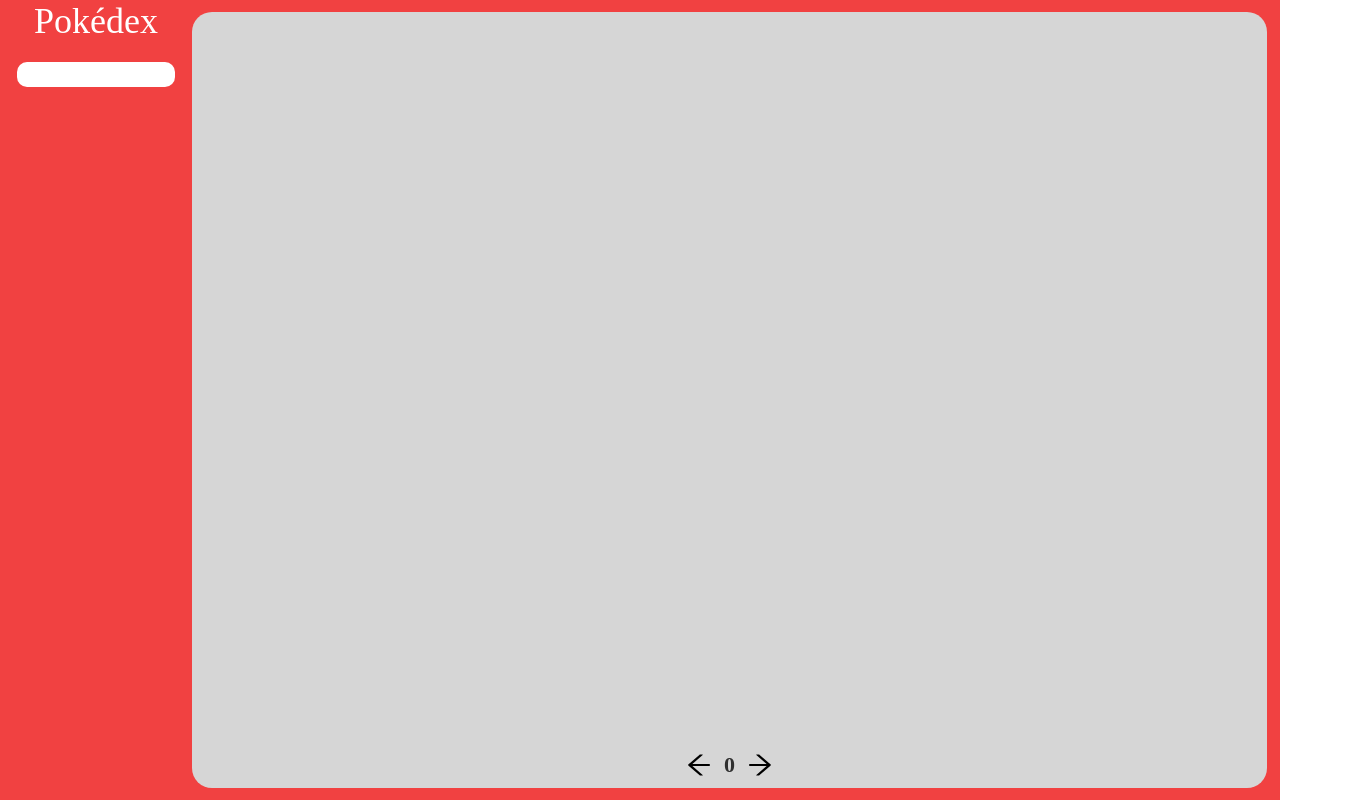
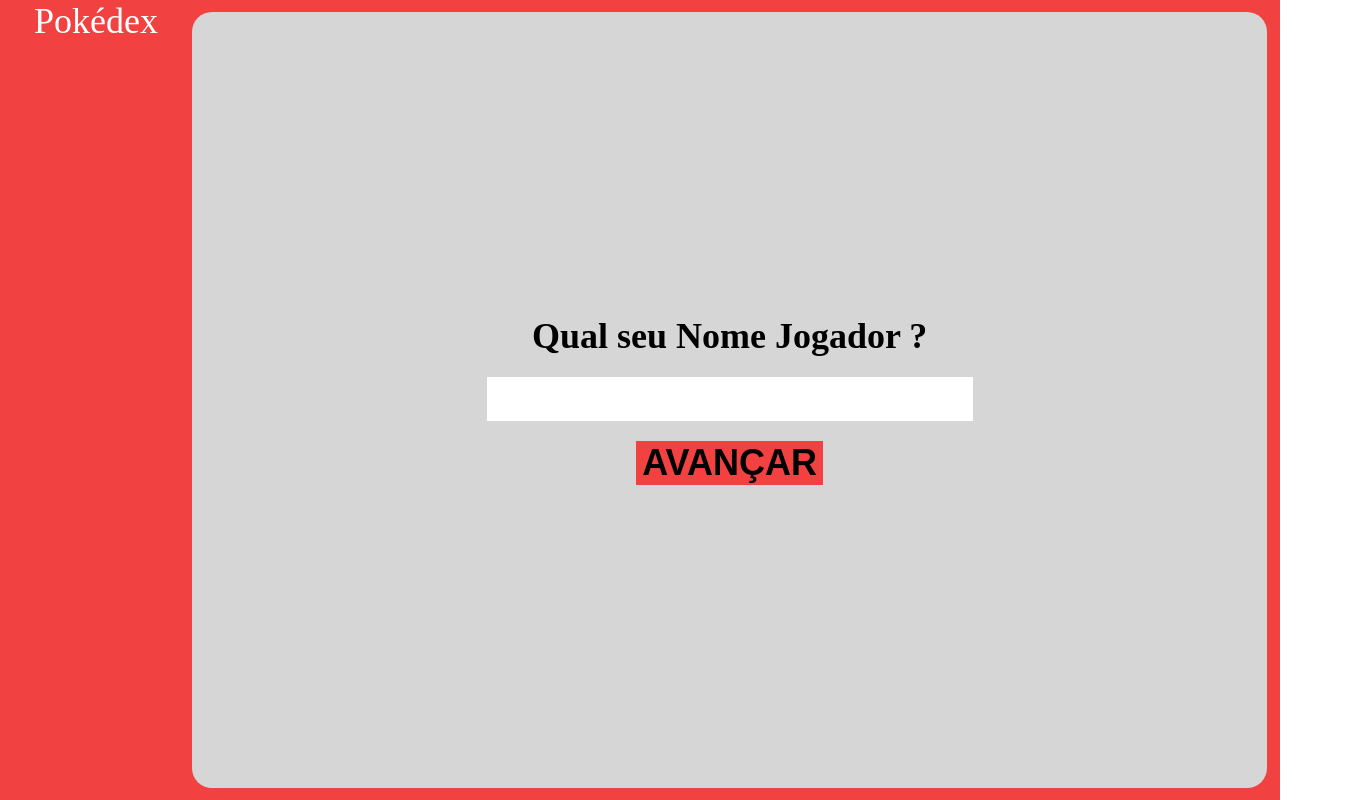
Before and after one commit to snidows/pokedex_front, a React (Create React App) app: page /pokedex in a window 1280 px wide. Shown: the whole page, 1370 px wide, since content can reach past the window. Built offline with nearby package versions, Linux system fonts and the light colour scheme; no server answers.

Commit message:
save state

```diff
--- /dev/null
+++ b/src/components/PlayerName/index.tsx
@@ -0,0 +1,17 @@
+import { BtnInputAction, Container, TextDiv, TextInput } from "./styles";
+
+export const PlayerNameComponent = ({
+  action,
+  getName,
+}: {
+  action: Function;
+  getName: Function;
+}) => {
+  return (
+    <Container>
+      <TextDiv>Qual seu Nome Jogador ?</TextDiv>
+      <TextInput onChange={(e) => {getName(e.target.value)}} />
+      <BtnInputAction onClick={() => {action()}}>AVANÇAR</BtnInputAction>
+    </Container>
+  );
+};
--- /dev/null
+++ b/src/components/PlayerName/styles.tsx
@@ -0,0 +1,41 @@
+import styled from "styled-components"
+import { colors } from "../../shared/colors";
+
+export const Container = styled.div`
+  height: 100vh;
+  width: 100vw;
+  display: flex;
+  flex-direction: column;
+  align-items: center;
+  justify-content:center;
+`;
+export const TextDiv = styled.div`
+  display: flex;
+  flex-direction: column;
+  align-items: center;
+  font-size:36px;
+  font-weight:bold;
+`;
+
+export const TextInput = styled.input`
+  display: flex;
+  flex-direction: column;
+  align-items: center;
+  font-size:36px;
+  font-weight:bold;
+  margin-top:20px;
+  border:0;
+`;
+export const BtnInputAction = styled.button`
+  display: flex;
+  flex-direction: column;
+  align-items: center;
+  font-size:36px;
+  font-weight:bold;
+  border:0;
+  margin-top:20px;
+  background:${colors.red_base};
+  &:hover{
+    background:${colors.red_base_light};
+  }
+`;
--- a/src/entities/PokedexContext.ts
+++ /dev/null
@@ -1,6 +0,0 @@
-import React from "react";
-
-export interface PokedexContextDTO{
-    player:string,
-    setPlayer:React.Dispatch<React.SetStateAction<string>>
-}
--- a/src/pages/Pokedex/index.tsx
+++ b/src/pages/Pokedex/index.tsx
@@ -5,32 +5,77 @@ import {
   Container,
   MenuDiv,
   MenuDivHeader,
-  MenuDivSearch,
 } from "./styles";
 import { usePokedexController } from "./controller/usePokedexController";
 import { NavigatorPokedex } from "../../components/NavigatorPokedex";
 import { ModalComponent } from "../../components/modal";
-import { useNavigate } from "react-router-dom";
+import { useEffect, useState } from "react";
+import { PlayerNameComponent } from "../../components/PlayerName";
 
 export const PokeDexPage = (): JSX.Element => {
-  const { pokemonIcons, nextPageSelect, backPageSelect, pageNumber,showCardPokemon,pokemonCard } =
-    usePokedexController();
+  const {
+    pokemonIcons,
+    nextPageSelect,
+    backPageSelect,
+    pageNumber,
+    showCardPokemon,
+    pokemonCard,
+  } = usePokedexController();
+  const [name, setName] = useState<string>("");
+  const [playerName, setPlayerName] = useState<null | string>(null);
+  const [action, setAction] = useState<string>("");
+
+  const [actionComponent, setActionComponent] = useState<JSX.Element>(<></>);
+
+  const setPlayerNameAction = () => {
+    setPlayerName(name);
+  };
+
+  useEffect(() => {
+    switch (action) {
+      case "listar_pokemons":
+        break;
+
+      default:
+        break;
+    }
+  }, [action]);
+
   return (
     <Container>
       <MenuDiv>
         <MenuDivHeader>Pokédex</MenuDivHeader>
-        <MenuDivSearch></MenuDivSearch>
+        {playerName ? <>Player: {playerName}</> : <></>}
+        {playerName ? (
+          <>
+            <ButtonComponent onClick={() => setAction("listar_pokemons")}>
+              Listar Pokemons
+            </ButtonComponent>
+            <ButtonComponent onClick={() => setAction("criar_times")}>
+              Criar Times
+            </ButtonComponent>
+            <ButtonComponent onClick={() => setAction("listar_times")}>
+              Listar Times
+            </ButtonComponent>
+          </>
+        ) : (
+          <></>
+        )}
       </MenuDiv>
-      <ModalComponent
-      open={showCardPokemon}
-      component={pokemonCard}/>
+      <ModalComponent open={showCardPokemon} component={pokemonCard} />
       <ActionDiv>
+        {playerName ? (
+          <>
             <ActionDivPokemons>{pokemonIcons}</ActionDivPokemons>
             <NavigatorPokedex
               page={pageNumber}
               next={nextPageSelect}
               back={backPageSelect}
             ></NavigatorPokedex>
+          </>
+        ) : (
+          <PlayerNameComponent action={setPlayerNameAction} getName={setName} />
+        )}
       </ActionDiv>
     </Container>
   );
```
Also changed, not shown: 1 other file (tests, documents, lock files or other folders). Lines whose indentation alone changed are shown as unchanged.
